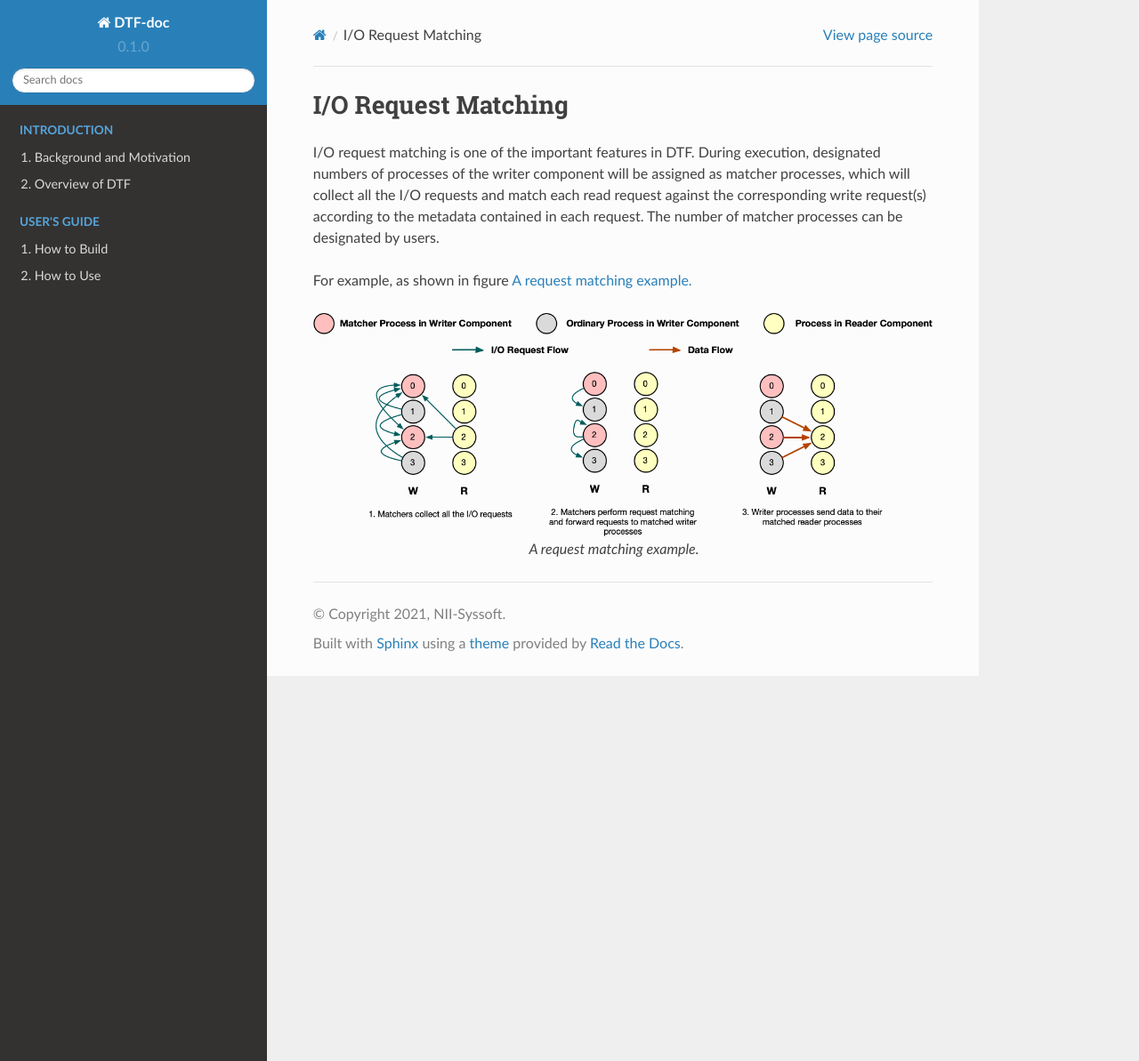
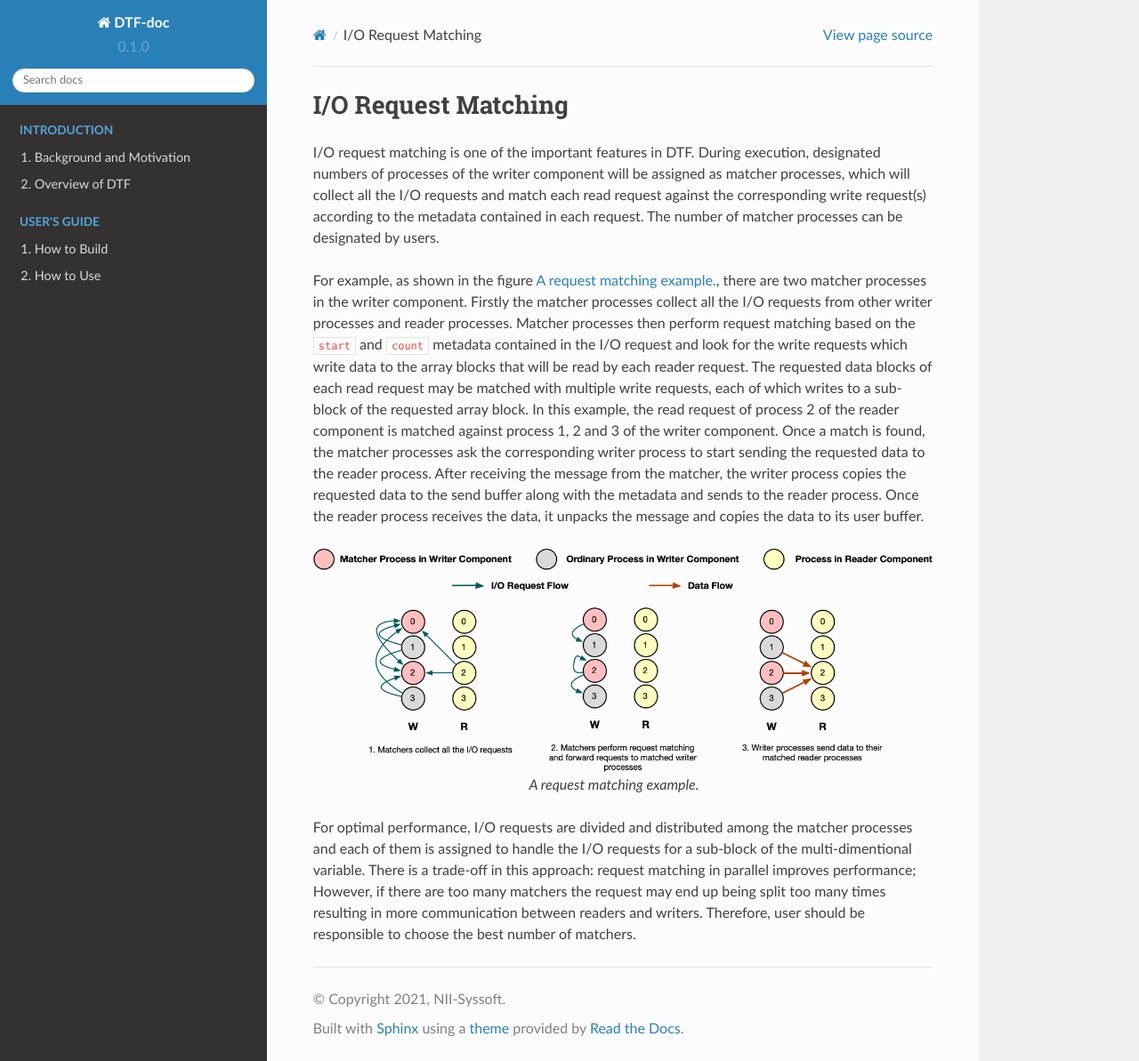
Before and after one commit to yjie2366/dtf-docs, a Sphinx documentation site: the page built from docs/source/request-match.rst, in a window 1280 px wide and 1193 px high. Shown: the whole window at 89% size. Built offline with Sphinx 7.4.7 and the Read the Docs theme 2.0.0, drawn with Linux system fonts in a browser that asks for light colours.

Commit message:
Finished request matching part.

```diff
--- a/docs/source/request-match.rst
+++ b/docs/source/request-match.rst
@@ -5,7 +5,14 @@ I/O request matching is one of the important features in DTF.
 During execution, designated numbers of processes of the writer component will be assigned as matcher processes, which will collect all the I/O requests and match each read request against the corresponding write request(s) according to the metadata contained in each request.
 The number of matcher processes can be designated by users.
 
-For example, as shown in figure :ref:`request-m`
+For example, as shown in the figure :ref:`request-m`, there are two matcher processes in the writer component.
+Firstly the matcher processes collect all the I/O requests from other writer processes and reader processes.
+Matcher processes then perform request matching based on the ``start`` and ``count`` metadata contained in the I/O request and look for the write requests which write data to the array blocks that will be read by each reader request.
+The requested data blocks of each read request may be matched with multiple write requests, each of which writes to a sub-block of the requested array block.
+In this example, the read request of process 2 of the reader component is matched against process 1, 2 and 3 of the writer component.
+Once a match is found, the matcher processes ask the corresponding writer process to start sending the requested data to the reader process.
+After receiving the message from the matcher, the writer process copies the requested data to the send buffer along with the metadata and sends to the reader process.
+Once the reader process receives the data, it unpacks the message and copies the data to its user buffer.
 
 .. _request-m:
 
@@ -13,3 +20,7 @@ For example, as shown in figure :ref:`request-m`
     :align: center
 
     A request matching example.
+
+For optimal performance, I/O requests are divided and distributed among the matcher processes and each of them is assigned to handle the I/O requests for a sub-block of the multi-dimentional variable.
+There is a trade-off in this approach: request matching in parallel improves performance; However, if there are too many matchers the request may end up being split too many times resulting in more communication between readers and writers.
+Therefore, user should be responsible to choose the best number of matchers.
```
